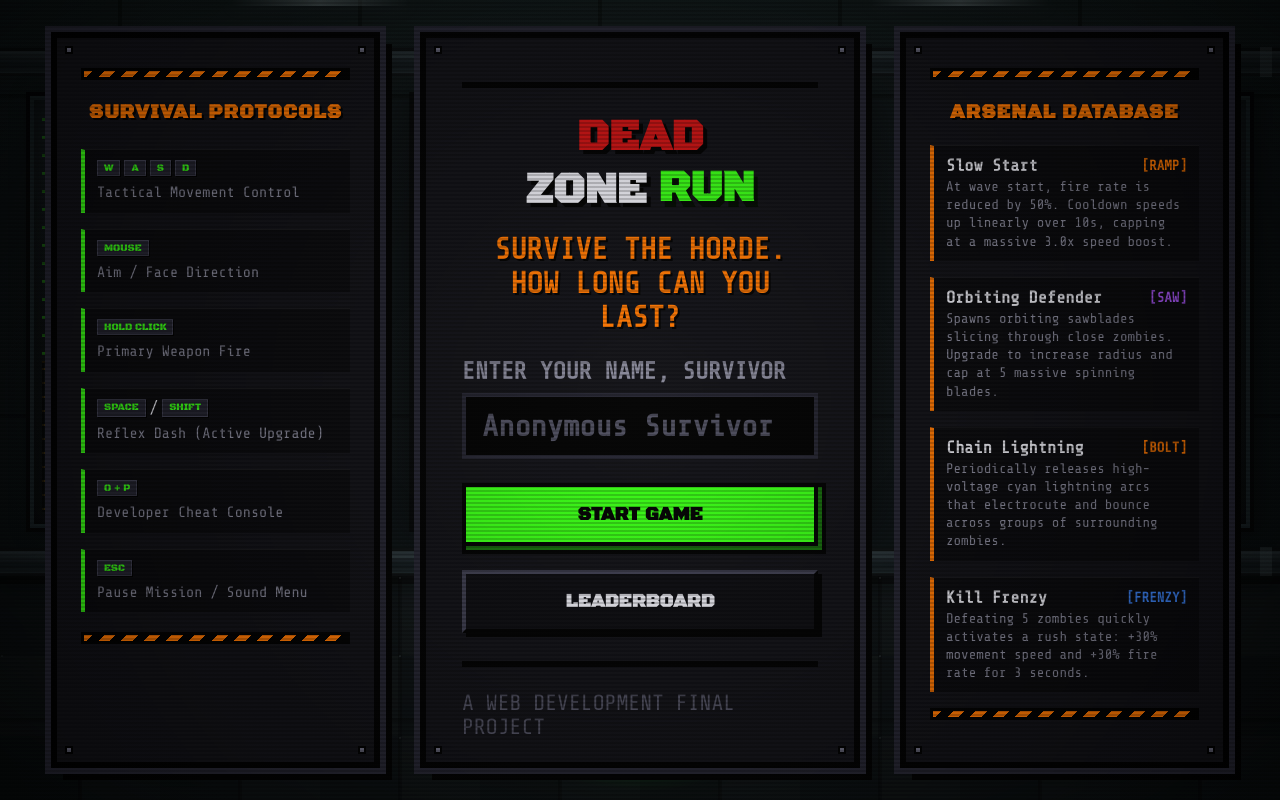
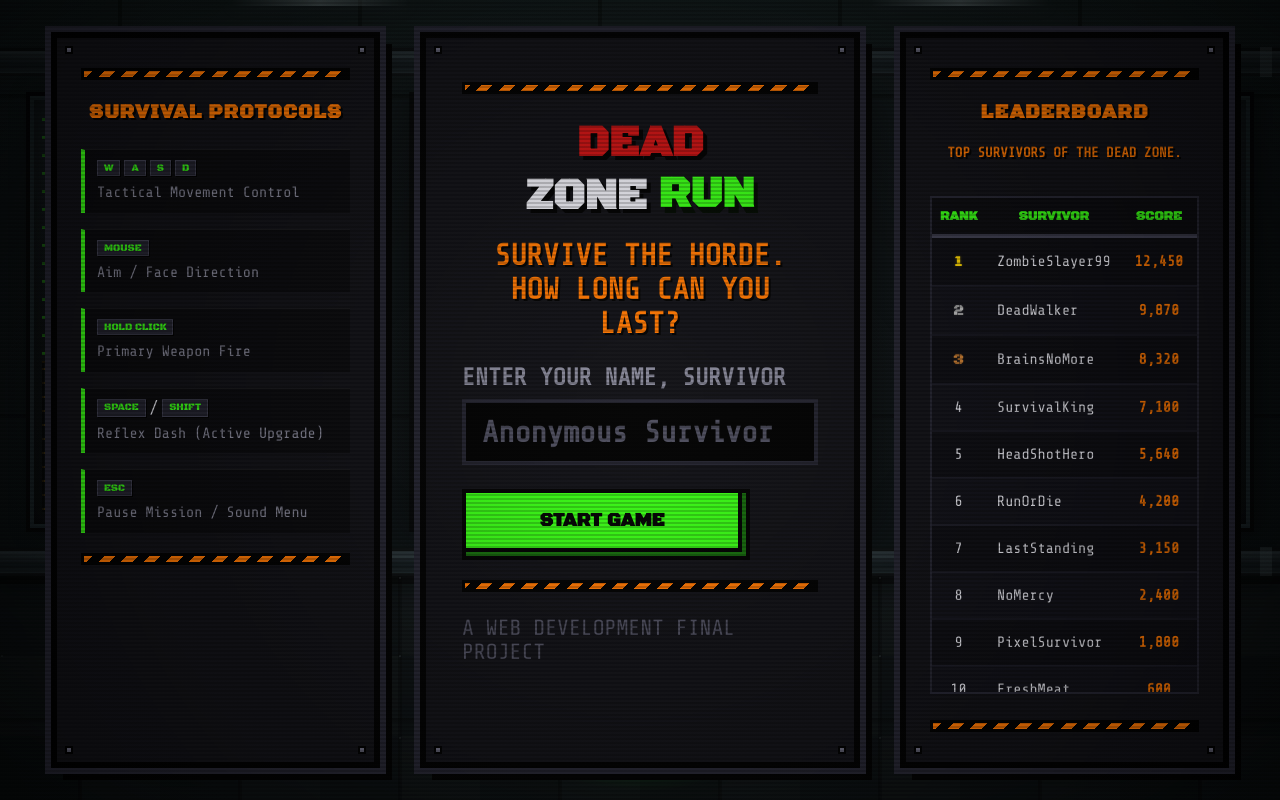
Before and after one commit to AERON15/dead-zone-run, a plain HTML site: page index.html in a window 1280 px wide. Drawn offline with nearby package versions, Linux system fonts and the light colour scheme; no server answers.

Commit message:
ui: remove developer cheats listing from protocols, replace right menu panel with live leaderboard, and prune obsolete elements

```diff
--- a/index.html
+++ b/index.html
@@ -116,12 +116,6 @@
           </li>
           <li>
             <span class="key-caps">
-              <span class="key-cap">O + P</span>
-            </span>
-            <span class="action-desc">Developer Cheat Console</span>
-          </li>
-          <li>
-            <span class="key-caps">
               <span class="key-cap">ESC</span>
             </span>
             <span class="action-desc">Pause Mission / Sound Menu</span>
@@ -164,12 +158,9 @@
         </div>
 
         <!-- Menu buttons -->
-        <div class="menu-buttons">
-          <button id="start-btn" class="btn btn-primary">
+        <div class="menu-buttons" style="justify-content: center; width: 100%;">
+          <button id="start-btn" class="btn btn-primary" style="width: 100%; max-width: 280px;">
             Start Game
-          </button>
-          <button id="leaderboard-btn" class="btn btn-secondary">
-            Leaderboard
           </button>
         </div>
 
@@ -179,7 +170,7 @@
         <p class="footer-text">A Web Development Final Project</p>
       </div>
 
-      <!-- Right Panel: Arsenal & Upgrade Database (Tactical Intel) -->
+      <!-- Right Panel: Live Tactical Leaderboard (Top Survivors) -->
       <div class="side-panel right-panel">
         <div class="rivet top-left" aria-hidden="true"></div>
         <div class="rivet top-right" aria-hidden="true"></div>
@@ -187,38 +178,26 @@
         <div class="rivet bottom-right" aria-hidden="true"></div>
         <div class="hazard-bar" aria-hidden="true"></div>
 
-        <h3 class="side-panel-title">ARSENAL DATABASE</h3>
+        <h3 class="side-panel-title">LEADERBOARD</h3>
+        <p class="tagline" style="font-size: 0.7rem; text-align: center; margin: 0 0 0.5rem 0;">Top survivors of the dead zone.</p>
 
-        <div class="arsenal-item">
-          <div class="arsenal-header">
-            <span class="arsenal-name">Slow Start</span>
-            <span class="arsenal-badge legendary-text">[RAMP]</span>
-          </div>
-          <p class="arsenal-desc">At wave start, fire rate is reduced by 50%. Cooldown speeds up linearly over 10s, capping at a massive 3.0x speed boost.</p>
-        </div>
-
-        <div class="arsenal-item">
-          <div class="arsenal-header">
-            <span class="arsenal-name">Orbiting Defender</span>
-            <span class="arsenal-badge epic-text">[SAW]</span>
-          </div>
-          <p class="arsenal-desc">Spawns orbiting sawblades slicing through close zombies. Upgrade to increase radius and cap at 5 massive spinning blades.</p>
-        </div>
-
-        <div class="arsenal-item">
-          <div class="arsenal-header">
-            <span class="arsenal-name">Chain Lightning</span>
-            <span class="arsenal-badge legendary-text">[BOLT]</span>
-          </div>
-          <p class="arsenal-desc">Periodically releases high-voltage cyan lightning arcs that electrocute and bounce across groups of surrounding zombies.</p>
-        </div>
-
-        <div class="arsenal-item">
-          <div class="arsenal-header">
-            <span class="arsenal-name">Kill Frenzy</span>
-            <span class="arsenal-badge rare-text">[FRENZY]</span>
-          </div>
-          <p class="arsenal-desc">Defeating 5 zombies quickly activates a rush state: +30% movement speed and +30% fire rate for 3 seconds.</p>
+        <div class="leaderboard-table-wrap" style="width: 100%; overflow-x: auto; background: rgba(0,0,0,0.35); border: 2px solid var(--panel-border); margin: 0.5rem 0;">
+          <table class="leaderboard-table" style="width: 100%; font-size: 0.75rem; border-collapse: collapse; text-align: left;">
+            <thead>
+              <tr style="border-bottom: 2px solid var(--panel-border); background: rgba(0,0,0,0.5);">
+                <th style="padding: 0.5rem 0.4rem;">Rank</th>
+                <th style="padding: 0.5rem 0.4rem;">Survivor</th>
+                <th style="padding: 0.5rem 0.4rem;">Score</th>
+                <th style="padding: 0.5rem 0.4rem;">Wave</th>
+                <th style="padding: 0.5rem 0.4rem;">Kills</th>
+              </tr>
+            </thead>
+            <tbody id="leaderboard-body">
+              <tr>
+                <td colspan="5" style="text-align:center; color: var(--text-secondary); padding: 1.5rem 1rem;">Loading scores...</td>
+              </tr>
+            </tbody>
+          </table>
         </div>
 
         <div class="hazard-bar" aria-hidden="true"></div>
@@ -342,50 +321,6 @@
     </div>
   </div>
 
-  <!-- Leaderboard Screen -->
-  <!-- Hidden by default. Shown when the player clicks Leaderboard -->
-  <div id="leaderboard-screen" class="screen">
-    <div class="menu-container leaderboard-container">
-      <!-- Retro panel corner rivet details -->
-      <div class="rivet top-left" aria-hidden="true"></div>
-      <div class="rivet top-right" aria-hidden="true"></div>
-      <div class="rivet bottom-left" aria-hidden="true"></div>
-      <div class="rivet bottom-right" aria-hidden="true"></div>
-
-      <div class="hazard-bar" aria-hidden="true"></div>
-
-      <h1 class="title leaderboard-title">LEADERBOARD</h1>
-      <p class="tagline">Top survivors of the dead zone.</p>
-
-      <!-- Leaderboard Table -->
-      <div class="leaderboard-table-wrap">
-        <table class="leaderboard-table" id="leaderboard-table">
-          <thead>
-            <tr>
-              <th>Rank</th>
-              <th>Player</th>
-              <th>Score</th>
-              <th>Wave</th>
-              <th>Kills</th>
-            </tr>
-          </thead>
-          <tbody id="leaderboard-body">
-            <!-- Rows populated dynamically via javascript -->
-          </tbody>
-        </table>
-      </div>
-
-      <!-- Back button -->
-      <div class="menu-buttons">
-        <button id="leaderboard-back-btn" class="btn btn-secondary">
-          Back to Menu
-        </button>
-      </div>
-
-      <div class="hazard-bar" aria-hidden="true"></div>
-    </div>
-  </div>
-
   <!-- Pause Screen / Overlay -->
   <div id="pause-screen" class="screen" style="background: rgba(0, 0, 0, 0.75); backdrop-filter: blur(8px); -webkit-backdrop-filter: blur(8px); z-index: 950;">
     <div class="menu-container pause-container">
```
Also changed, not shown: script.js.
